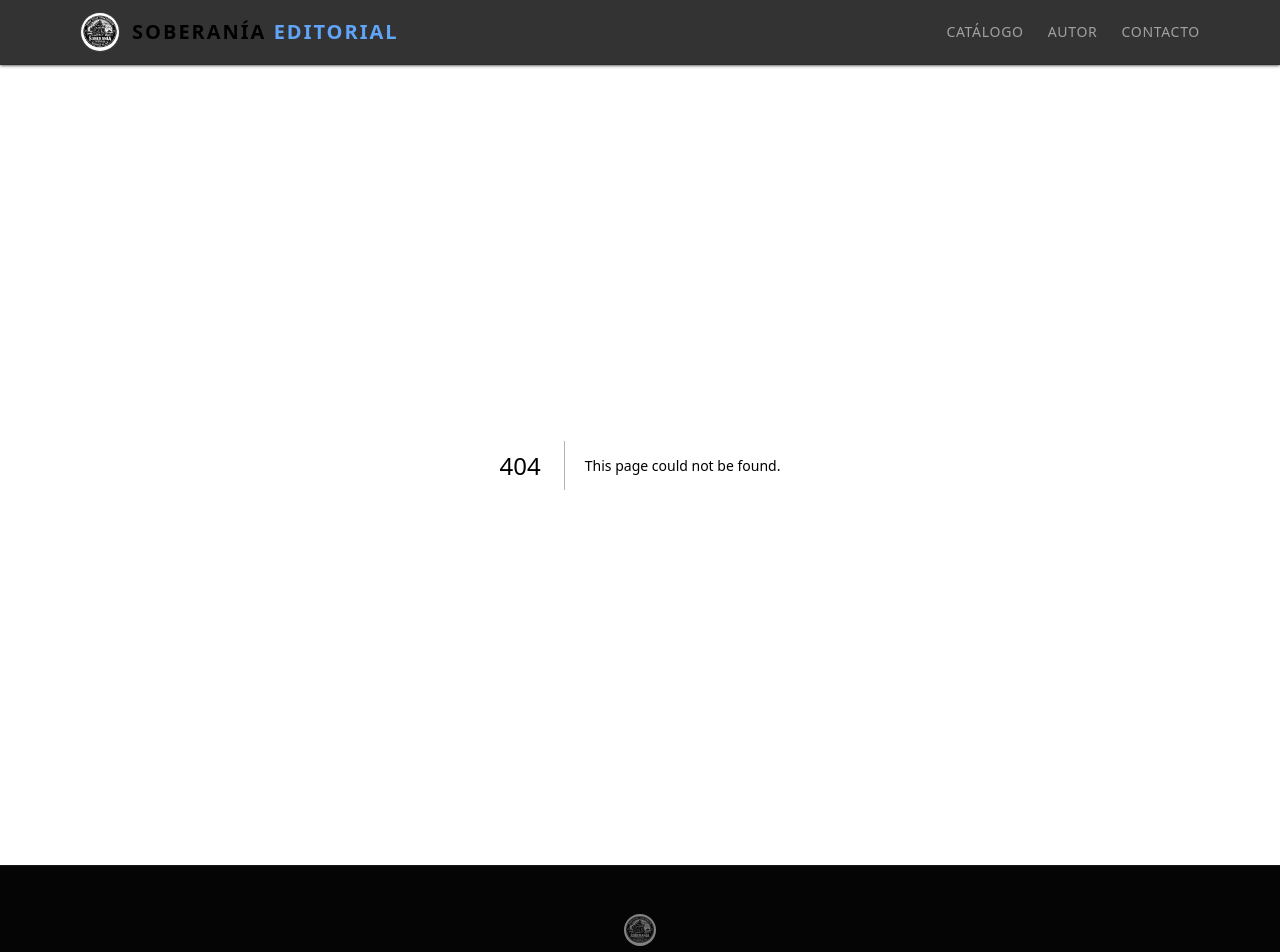
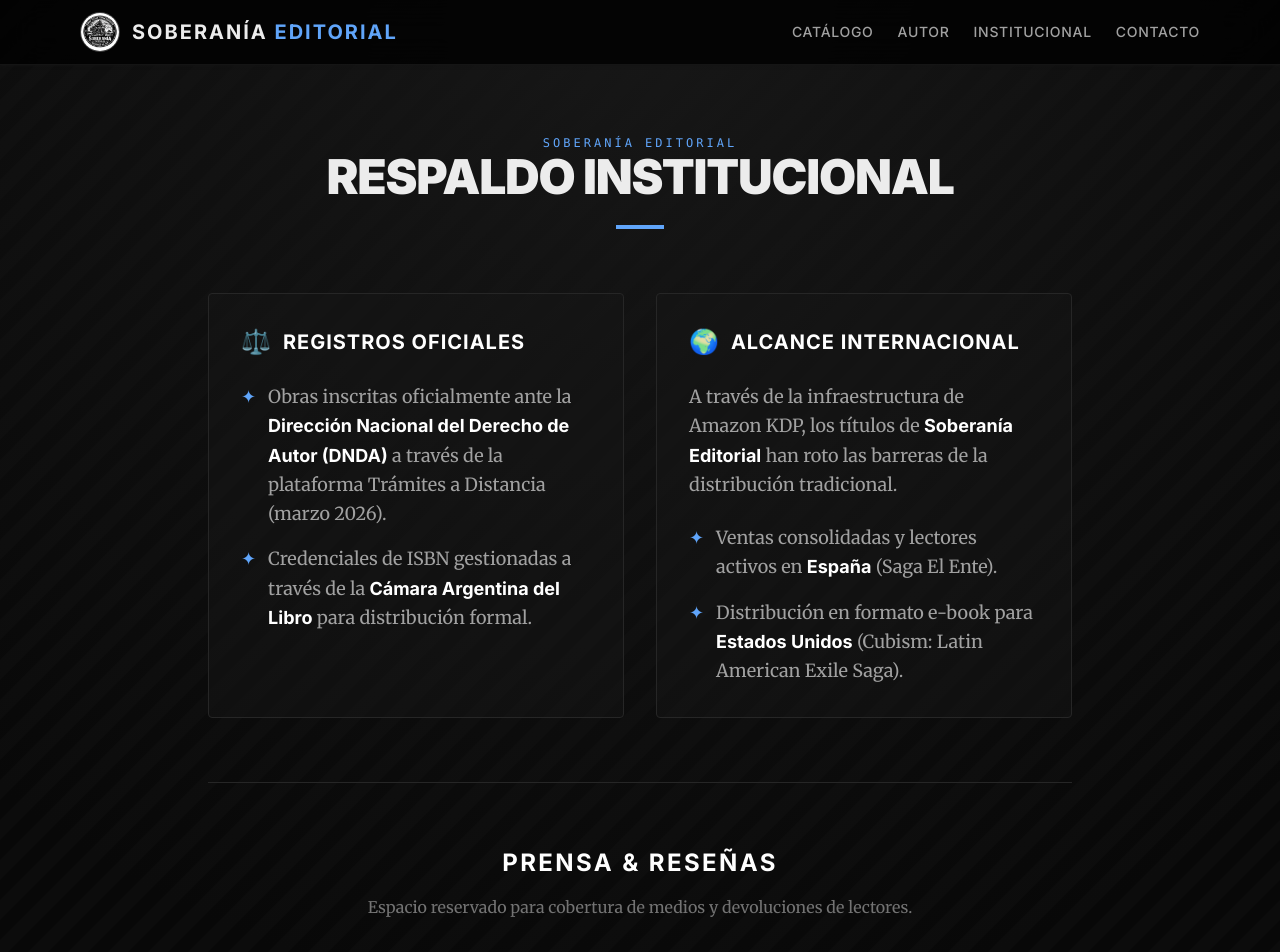
Before and after one commit to edicionesdemiantestino-maker/soberania-editorial-vidriera, a Next.js app: page /institucional in a window 1280 px wide. Before the commit this address had no page. Shown: the top 952 px of the page. Built offline with nearby package versions, Linux system fonts and the light colour scheme.

Commit message:
feat: seccion institucional, autor y SEO Schema.org finalizados

```diff
--- /dev/null
+++ b/app/institucional/page.tsx
@@ -0,0 +1,85 @@
+import Link from "next/link";
+
+export default function InstitucionalPage() {
+  return (
+    <div className="max-w-4xl mx-auto px-4 py-16 space-y-16">
+
+      {/* Cabecera */}
+      <div className="text-center space-y-4 mb-16">
+        <span className="text-ediciones-accent text-xs font-mono tracking-[0.25em] uppercase">
+          Soberanía Editorial
+        </span>
+        <h1 className="text-4xl md:text-5xl font-black uppercase tracking-tight">
+          Respaldo Institucional
+        </h1>
+        <div className="w-12 h-1 bg-ediciones-accent mx-auto mt-6"></div>
+      </div>
+
+      <div className="grid grid-cols-1 md:grid-cols-2 gap-8">
+
+        {/* Hitos Legales */}
+        <section className="bg-neutral-900/40 border border-neutral-800 p-8 rounded-sm space-y-6 hover:border-neutral-600 transition-colors">
+          <div className="flex items-center gap-3">
+            <span className="text-ediciones-accent text-2xl">⚖️</span>
+            <h2 className="text-xl font-bold uppercase tracking-wider text-white">Registros Oficiales</h2>
+          </div>
+          <ul className="space-y-4 text-neutral-400 font-serif text-lg leading-relaxed">
+            <li className="flex gap-3">
+              <span className="text-ediciones-accent">✦</span>
+              <p>Obras inscritas oficialmente ante la <strong className="text-white font-sans">Dirección Nacional del Derecho de Autor (DNDA)</strong> a través de la plataforma Trámites a Distancia (marzo 2026).</p>
+            </li>
+            <li className="flex gap-3">
+              <span className="text-ediciones-accent">✦</span>
+              <p>Credenciales de ISBN gestionadas a través de la <strong className="text-white font-sans">Cámara Argentina del Libro</strong> para distribución formal.</p>
+            </li>
+          </ul>
+        </section>
+
+        {/* Alcance Internacional */}
+        <section className="bg-neutral-900/40 border border-neutral-800 p-8 rounded-sm space-y-6 hover:border-neutral-600 transition-colors">
+          <div className="flex items-center gap-3">
+            <span className="text-ediciones-accent text-2xl">🌍</span>
+            <h2 className="text-xl font-bold uppercase tracking-wider text-white">Alcance Internacional</h2>
+          </div>
+          <p className="text-neutral-400 font-serif text-lg leading-relaxed">
+            A través de la infraestructura de Amazon KDP, los títulos de <strong className="text-white font-sans">Soberanía Editorial</strong> han roto las barreras de la distribución tradicional.
+          </p>
+          <ul className="space-y-4 text-neutral-400 font-serif text-lg leading-relaxed">
+            <li className="flex gap-3">
+              <span className="text-ediciones-accent">✦</span>
+              <p>Ventas consolidadas y lectores activos en <strong className="text-white font-sans">España</strong> (Saga El Ente).</p>
+            </li>
+            <li className="flex gap-3">
+              <span className="text-ediciones-accent">✦</span>
+              <p>Distribución en formato e-book para <strong className="text-white font-sans">Estados Unidos</strong> (Cubism: Latin American Exile Saga).</p>
+            </li>
+          </ul>
+        </section>
+      </div>
+
+      {/* Prensa y Reseñas (Espacio preparado para futuras notas) */}
+      <section className="border-t border-neutral-800 pt-16 mt-16">
+        <div className="text-center mb-10">
+          <h2 className="text-2xl font-bold uppercase tracking-widest text-white">Prensa & Reseñas</h2>
+          <p className="text-neutral-500 font-serif mt-4">Espacio reservado para cobertura de medios y devoluciones de lectores.</p>
+        </div>
+
+        {/* Ejemplo de estructura para cuando tengas una reseña:
+        <div className="max-w-2xl mx-auto bg-[#0c0c0c] border border-neutral-800 p-6 italic font-serif text-neutral-300">
+          "Una mirada cruda y necesaria sobre la identidad patagónica que rompe con la linealidad de la literatura regional."
+          <span className="block mt-4 text-right text-sm font-sans font-bold text-ediciones-accent not-italic">— Medio o Lector</span>
+        </div>
+        */}
+      </section>
+
+      <div className="text-center pt-8">
+        <Link
+          href="/#catalogo"
+          className="text-xs font-mono text-neutral-400 hover:text-white uppercase tracking-widest inline-block transition-colors"
+        >
+          ← Explorar el catálogo
+        </Link>
+      </div>
+    </div>
+  );
+}
--- a/app/layout.tsx
+++ b/app/layout.tsx
@@ -25,7 +25,7 @@
   openGraph: {
     title: "Soberanía Editorial | Demián A. Testino",
     description: "Sagas de identidad patagónica, crónicas sociales y narrativas cubistas.",
-    url: "https://soberaniaeditorial.vercel.app", // Reemplaza esto con tu dominio final cuando lo tengas
+    url: "https://soberania-editorial-vidriera-nine.vercel.app",
     siteName: "Soberanía Editorial",
     images: [
       {
@@ -48,7 +48,7 @@
   const whatsappNumber = "5492804841846";
 
   return (
-    <html lang="es" className={`scroll-smooth ${inter.variable}${merriweather.variable}`}>
+    <html lang="es" className={`scroll-smooth ${inter.variable} ${merriweather.variable}`}>
       <body className="antialiased min-h-screen flex flex-col bg-ediciones-dark text-ediciones-light font-sans selection:bg-ediciones-accent selection:text-black">
         <header className="border-b border-neutral-800/50 bg-black/80 backdrop-blur-xl sticky top-0 z-50 shadow-sm shadow-neutral-900/50">
           <div className="max-w-6xl mx-auto px-4 py-3 flex justify-between items-center">
@@ -63,6 +63,7 @@
             <nav className="flex gap-6 text-sm uppercase tracking-wider text-neutral-400 font-medium">
               <a href="/#catalogo" className="hover:text-white transition-colors duration-300">Catálogo</a>
               <a href="/sobre-el-autor" className="hover:text-white transition-colors duration-300">Autor</a>
+              <a href="/institucional" className="hover:text-white transition-colors duration-300">Institucional</a>
               <a
                 href={`https://wa.me/${whatsappNumber}?text=${encodeURIComponent("Hola Demián, me comunico desde la web de Soberanía Editorial.")}`}
                 target="_blank"
```
